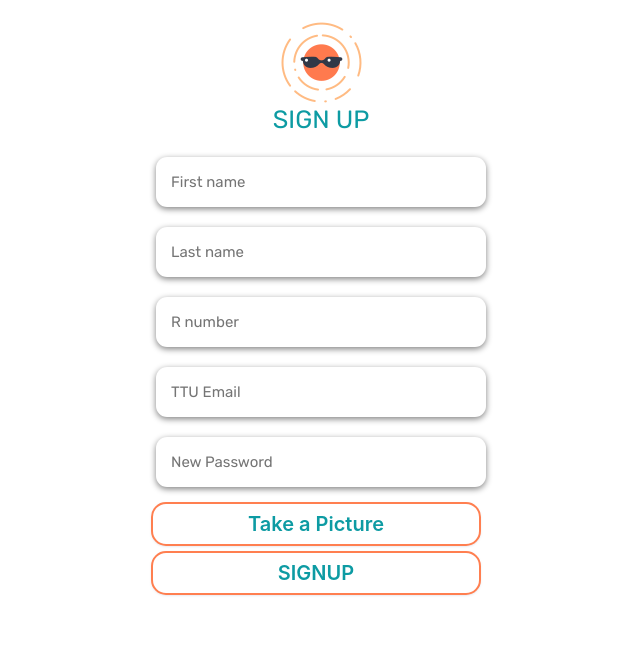
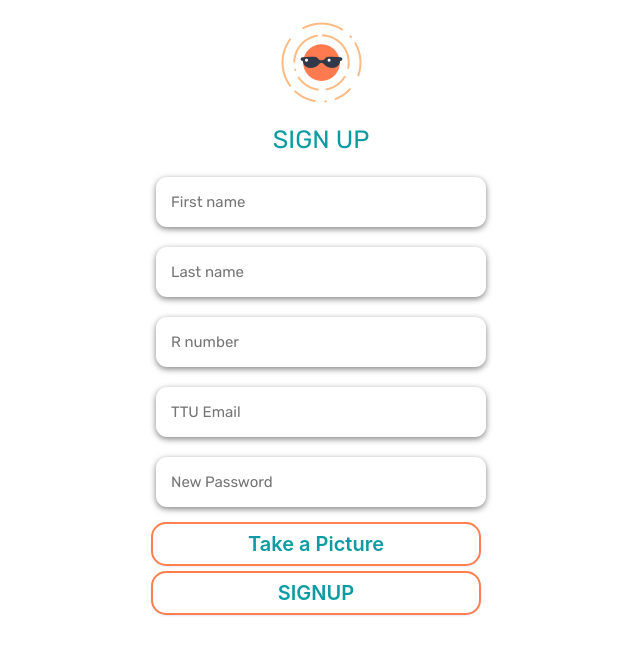
Before and after one commit to smmr-dn/face-raider, a React (Vite) app in the folder frontend/: page / in a window 1280 px wide. Shown: the top 654 px of the page, without its empty margins (319-959 px from the left). Built offline with nearby package versions, Linux system fonts and the light colour scheme; a web font is replaced by a local one.

Commit message:
Push to update

```diff
--- a/frontend/src/components/login/Login.css
+++ b/frontend/src/components/login/Login.css
@@ -85,4 +85,9 @@ button {
     margin: 5px;
     display: block;
     width: 33rem;
+    align-content: center;
 }
+
+img {
+  margin-bottom: 20px;
+}
```
